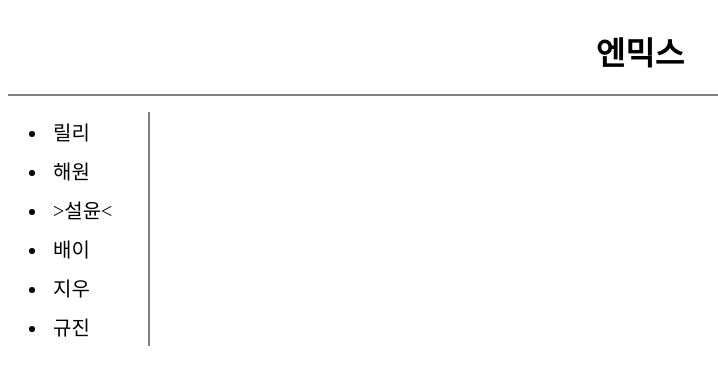
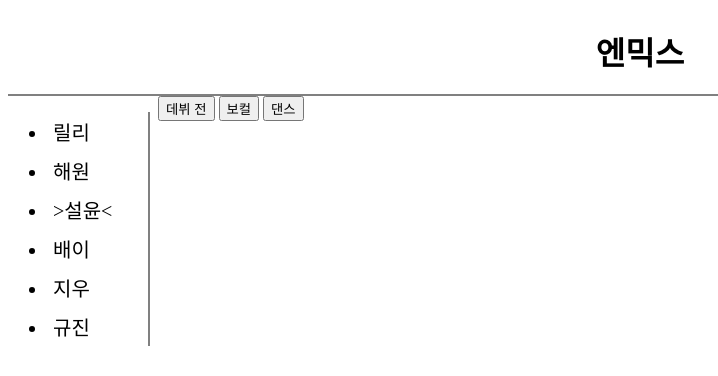
Before and after one commit to issuejong/Web, a plain HTML site: page sullyoon.html in a window 1280 px wide. Shown: the whole page, without its empty margins (0-718 px from the left). Drawn offline with Linux system fonts and the light colour scheme.

Commit message:
Add files via upload

```diff
--- a/script.js
+++ b/script.js
@@ -7,6 +7,14 @@ function before(name) {
     document.getElementById("introduction").innerHTML = "호주 빅토리아주 메리즈빌(Marysville)에서 태어나고 자랐다.";
   else if(name === 'haewon')
     document.getElementById("introduction").innerHTML = "2017년 열린 'JYP 걸그룹 공개 오디션'에 합격해 입사했다. # 개최 장소와 기간이 변경될 정도로 지원자가 폭주했던 오디션으로, 약 9천여 명이 지원했다고 알려져 있다.# 오디션 곡은 비욘세의 Halo였는데, 오디션장에 들어가 해보라는 신호가 나오자마자 'Everywhere I'm lookin' now~'부터 이어지는 하이라이트를 불렀다고 한다.[9]";
+  else if(name === 'sullyoon')
+    document.getElementById("introduction").innerHTML = "어렸을 적 어머니가 '예쁜 아기 대회'에 설윤을 출전시킨 적이 있는데, 우승을 해서 상금과 상품을 받았다고 한다.";
+  else if(name === 'bae')
+    document.getElementById("introduction").innerHTML = "초등학교, 중학교 졸업 사진이 뜨고 나서 어릴 때부터 꾸준히 예뻤다는 말을 듣고 있다. 유년 시절부터 피지컬이 남달랐음을 알 수 있다.";
+  else if(name === 'jiwoo')
+    document.getElementById("introduction").innerHTML = "2018년 만 13세에 댄스학원 내방 오디션으로 JYP 엔터테인먼트에 입사했다. 1차 오디션 곡은 태연의 11:11[5], 춤은 TWICE의 TT, 2차는 프리스타일 댄스로 합격했다.";
+  else if(name === 'kyujin')
+    document.getElementById("introduction").innerHTML = "위드빌댄스학원의 내방 오디션에서 태연의 Fine을 불러 2017년 10월 28일 JYP엔터테인먼트에 최종 합격했다. 처음 입사했을 당시 초등학교 5학년으로 사내 연습생 중 막내였다고 한다.";
 }
 
 function vocal(name) {
@@ -14,6 +22,14 @@ function vocal(name) {
     document.getElementById("introduction").innerHTML = "역대 아이돌 메인보컬들과 견주어도 뒤지지 않는 4세대 걸그룹 최상위권의 실력을 갖춘 보컬리스트로 평가된다. 넓은 음역대, 탄탄한 발성, 호흡조절, 파워풀한 성량까지 보컬리스트로서 갖춰야 하는 요소들을 모두 갖추고 있는 가창력의 소유자이다.";
   else if(name === 'haewon')
     document.getElementById("introduction").innerHTML = "상대적으로 구분되는 포지션은 메인보컬이며, 4세대 걸그룹들 중 최정상급 보컬리스트로 평가받는다.";
+  else if(name === 'sullyoon')
+    document.getElementById("introduction").innerHTML = "NMIXX의 음색요정이다. 벨벳처럼 부드러우면서도 맑은 음색으로 곡의 분위기를 살린다. 데뷔곡 <O.O> 활동 당시에 '비주얼 담당 보컬'로 화제를 모은 바 있다. 엔믹스는 공식적인 포지션이 없지만, 릴리-해원-설윤으로 구성된 보컬 라인의 한 축으로 리드보컬에 준하는 파트를 배정받고 있다.";
+  else if(name === 'bae')
+    document.getElementById("introduction").innerHTML = "팀 내에서 가장 독특하고 개성 넘치는 음색을 소유했고, JYP 특유의 공기 반 소리 반 창법도 가장 잘 쓰는 멤버이다. 중저음 톤의 나른하면서도 소울풀한 음색이 매력적이며 곡에 따라 다양한 느낌을 낼 수 있다. 그래서 재즈나 재즈팝에 잘 어울리는 재즈 보컬 목소리라는 평가가 많다.";
+  else if(name === 'jiwoo')
+    document.getElementById("introduction").innerHTML = "쫀득하고 앙칼진 느낌의 음색이 특징으로, 스크래치 창법이 잘 어울린다.";
+  else if(name === 'kyujin')
+    document.getElementById("introduction").innerHTML = "톡톡 튀지만 약간의 허스키함이 가미된 듯한 음색이 특징이다.";
 }
 
 function dance(name) {
@@ -21,4 +37,13 @@ function dance(name) {
     document.getElementById("introduction").innerHTML = "7년에 달하는 긴 연습생 기간 덕에 기본기가 매우 탄탄하다는 평이 많다.";
   else if(name === 'haewon')
     document.getElementById("introduction").innerHTML = "대개 보컬 멤버로 구분되지만 춤 실력도 굉장히 뛰어나 상대적으로 리드댄서 포지션을 맡고 있다. 댄스 라인인 지우와 규진 못지 않게 잘 춘다고 평가받고 있기에 NMIXX의 올라운더 멤버로 꼽힌다. 직캠 댓글들을 보면 '국내와 해외를 불문하고 보컬 멤버인 줄 알았는데, 춤도 메인 급이다' 같은 반응들을 쉽게 찾아볼 수 있다.";
+  else if(name === 'sullyoon')
+    document.getElementById("introduction").innerHTML = "잔동작 하나 없이 깔끔하고 부드러운 춤선이 특징이고 그뿐만 아니라 팔다리가 길어 동작이 강조된다.";
+  else if(name === 'bae')
+    document.getElementById("introduction").innerHTML = "신체가 유연하고, 긴 팔다리를 타고나서 딱딱하지 않으면서도 시원한 느낌의 춤을 선보인다.";
+  else if(name === 'jiwoo')
+    document.getElementById("introduction").innerHTML = "실력적인 면에서 파워가 넘쳐 팀 군무의 강렬함을 살려 준다. 코어 힘이 좋아 동작을 날리는 것 없이 잘 소화해 내고 정확하고 힘 있게 동작을 구현해 낸다.";
+  else if(name === 'kyujin')
+    document.getElementById("introduction").innerHTML = "상대적으로 구분되는 포지션은 메인댄서.[8] 팀 내 뿐만 아니라 4세대 걸그룹 중 최고의 실력을 가진 댄서로 평가받고 있다.";
+
 }
--- a/sullyoon.html
+++ b/sullyoon.html
@@ -4,6 +4,7 @@
 <head>
   <title>엔믹스 소개</title>
   <link rel="stylesheet" href="styles.css">
+  <script src ="script.js"></script>
   <meta charset="utf-8">
 </head>
 
@@ -19,9 +20,10 @@
       <li><a href="kyujin.html">규진</a></li>
     </ul>
     <div>
-      <p>
-
-      </p>
+      <button onclick="before('sullyoon')">데뷔 전</button>
+        <button onclick="vocal('sullyoon')">보컬</button>
+      <button onclick="dance('sullyoon')">댄스</button>
+      <p id="introduction"></p>
     </div>
   </div>
 </body>
```
Also changed, not shown: bae.html (+5 -3 lines), jiwoo.html (+5 -3 lines), kyujin.html (+5 -3 lines).
